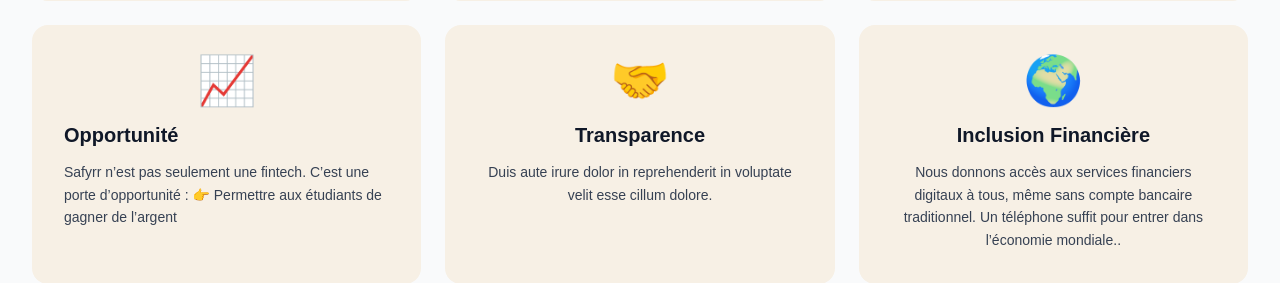
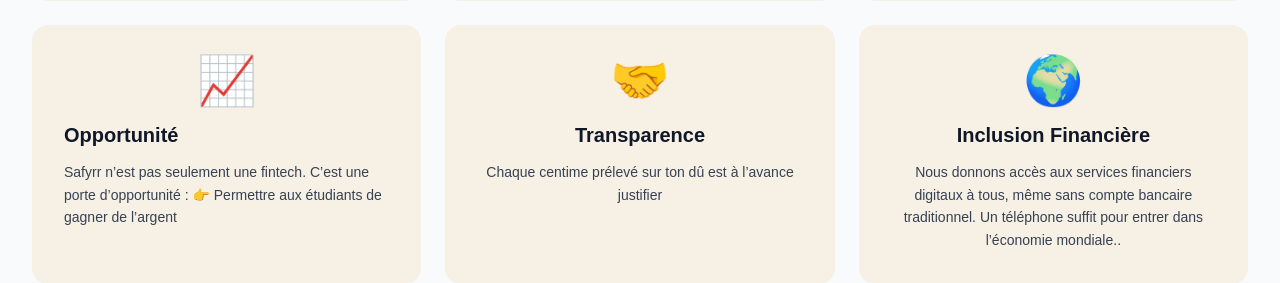
Before and after one commit to ruphin314-eng/SafyrrPresentation-, a Next.js app: page /about in a window 1280 px wide. Shown: the part 2230-2513 px from the top of the page. Built offline with nearby package versions, Linux system fonts and the light colour scheme.

Commit message:
update site

```diff
--- a/app/about/Valeur.tsx
+++ b/app/about/Valeur.tsx
@@ -63,7 +63,7 @@ export default function Valeur() {
         <div className="text-5xl mb-4">🤝</div>
         <h3 className="text-xl font-bold text-gray-900 mb-3">Transparence</h3>
         <p className="text-gray-700 text-sm leading-relaxed">
-          Duis aute irure dolor in reprehenderit in voluptate velit esse cillum dolore.
+          Chaque centime prélevé sur ton dû est à l’avance justifier
         </p>
       </div>
 
```
